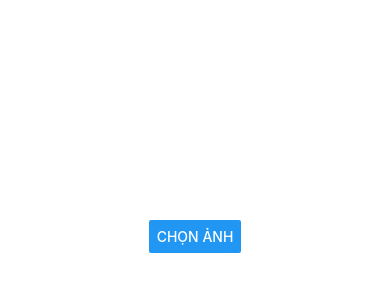
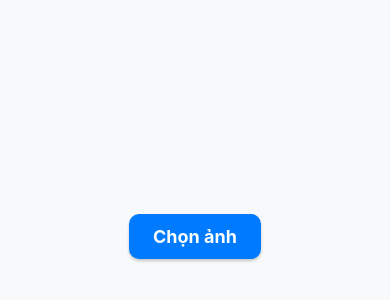
Before and after one commit to thuanhocit/CRO102_Lab, a React Native app: screen / in a window 390 px wide. Shown: the part 186-486 px from the top of the page. Built offline with nearby package versions, Linux system fonts and the light colour scheme.

Commit message:
Update Lab5

```diff
--- a/Lab52/Home.js
+++ b/Lab52/Home.js
@@ -1,5 +1,5 @@
 import React from "react";
-import { View, Button, Image } from "react-native";
+import { View, TouchableOpacity, Image, Text, StyleSheet } from "react-native";
 import * as ImagePicker from "expo-image-picker";
 import { useDispatch, useSelector } from "react-redux";
 import { setImage } from "./redux/imageSlice";
@@ -30,11 +30,51 @@ const Home = () => {
     };
 
     return (
-        <View style={{ flex: 1, justifyContent: "center", alignItems: "center" }}>
-            <Button title="Chọn ảnh" onPress={pickImage} />
-            {imageUri && <Image source={{ uri: imageUri }} style={{ width: 500, height: 500 }} />}
+        <View style={styles.container}>
+            <TouchableOpacity style={styles.button} onPress={pickImage}>
+                <Text style={styles.buttonText}>Chọn ảnh</Text>
+            </TouchableOpacity>
+            {imageUri && (
+                <Image source={{ uri: imageUri }} style={styles.image} />
+            )}
         </View>
     );
 };
 
+const styles = StyleSheet.create({
+    container: {
+        flex: 1,
+        justifyContent: "center",
+        alignItems: "center",
+        backgroundColor: "#f8f9fa",
+    },
+    button: {
+        backgroundColor: "#007bff",
+        paddingVertical: 12,
+        paddingHorizontal: 24,
+        borderRadius: 10,
+        shadowColor: "#000",
+        shadowOffset: { width: 0, height: 2 },
+        shadowOpacity: 0.2,
+        shadowRadius: 3,
+        elevation: 5,
+    },
+    buttonText: {
+        color: "#fff",
+        fontSize: 18,
+        fontWeight: "bold",
+    },
+    image: {
+        width: 300,
+        height: 300,
+        borderRadius: 15,
+        marginTop: 20,
+        shadowColor: "#000",
+        shadowOffset: { width: 0, height: 4 },
+        shadowOpacity: 0.3,
+        shadowRadius: 5,
+        elevation: 5,
+    },
+});
+
 export default Home;
--- a/package.json
+++ b/package.json
@@ -33,7 +33,8 @@
   },
   "devDependencies": {
     "@babel/core": "^7.20.0",
-    "@react-native-community/cli": "^18.0.0"
+    "@react-native-community/cli": "^18.0.0",
+    "expo-module-scripts": "^4.0.4"
   },
   "private": true
 }
```
Also changed, not shown: 2 other files (tests, documents, lock files or other folders).
